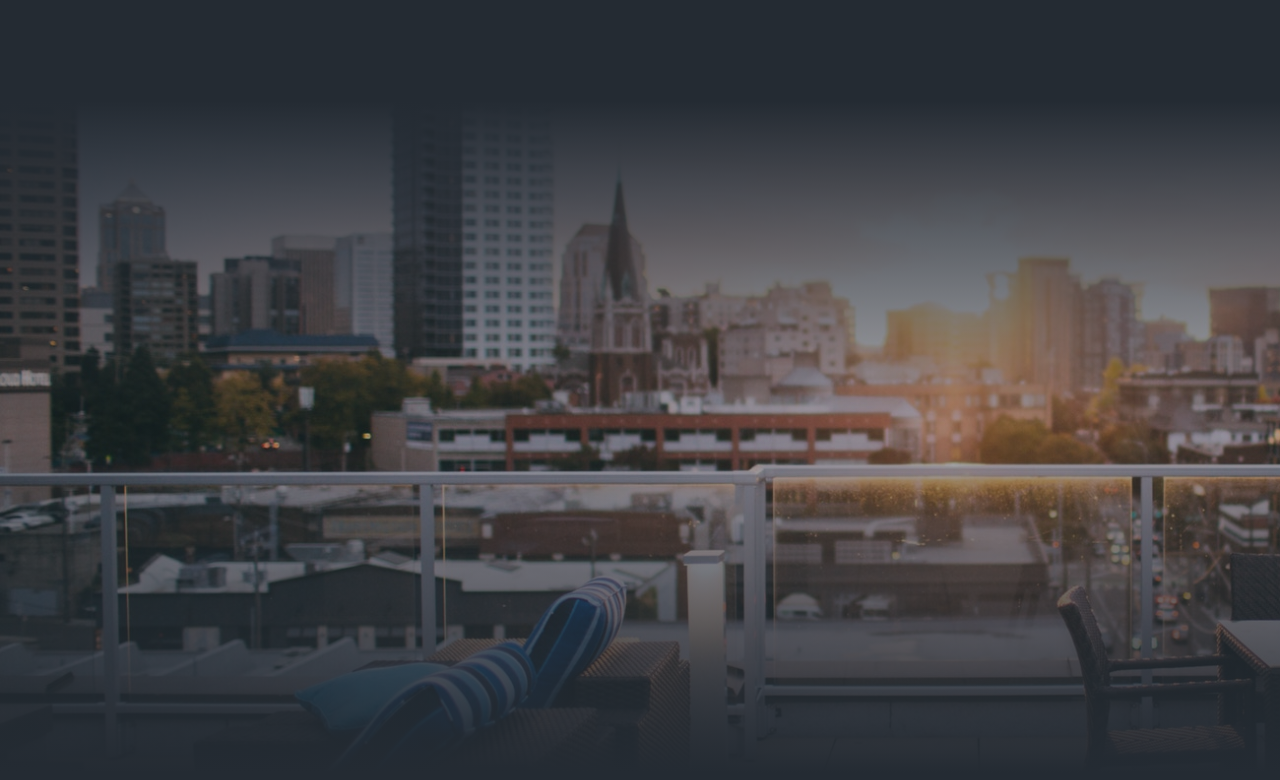
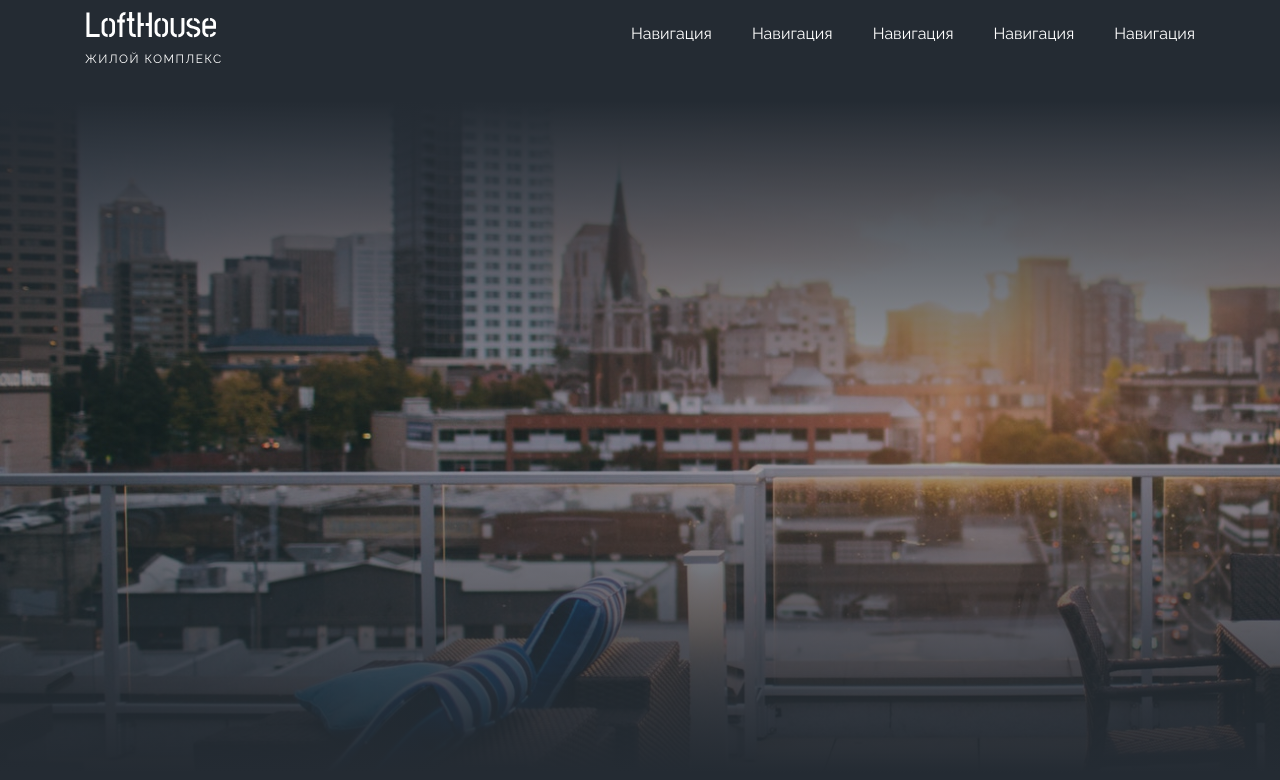
Before and after one commit to OseniList/Loft-House, a plain HTML site: page index.html in a window 1280 px wide. Drawn offline with Linux system fonts and the light colour scheme.

Commit message:
Did header-top in section header

```diff
--- a/index.html
+++ b/index.html
@@ -11,6 +11,18 @@
 <body>
   <header class="header">
     <div class="container">
+        <div class="header__top">
+          <img src="./img/logo.svg" alt="" class="logo">
+          <nav class="header__nav">
+            <ul class="header__nav__list">
+              <li class="header__nav-list-item"><a href="#!">Навигация</a></li>
+              <li class="header__nav-list-item"><a href="#!">Навигация</a></li>
+              <li class="header__nav-list-item"><a href="#!">Навигация</a></li>
+              <li class="header__nav-list-item"><a href="#!">Навигация</a></li>
+              <li class="header__nav-list-item"><a href="#!">Навигация</a></li>
+            </ul>
+          </nav>
+        </div>
 
     </div>
   </header>
--- a/scss/blocks/_header.scss
+++ b/scss/blocks/_header.scss
@@ -10,3 +10,28 @@
   ),
   url('.././img/header/header-bg.jpg')
 }
+
+.header__top {
+  display: flex;
+  align-items: center;
+  justify-content: space-between;
+
+
+}
+
+.logo {
+
+}
+
+.header__nav {
+
+}
+
+.header__nav__list {
+  display: flex;
+  column-gap: 40px;
+}
+
+.header__nav-list-item {
+
+}
```
Also changed, not shown: css/main.css, 1 other file.
